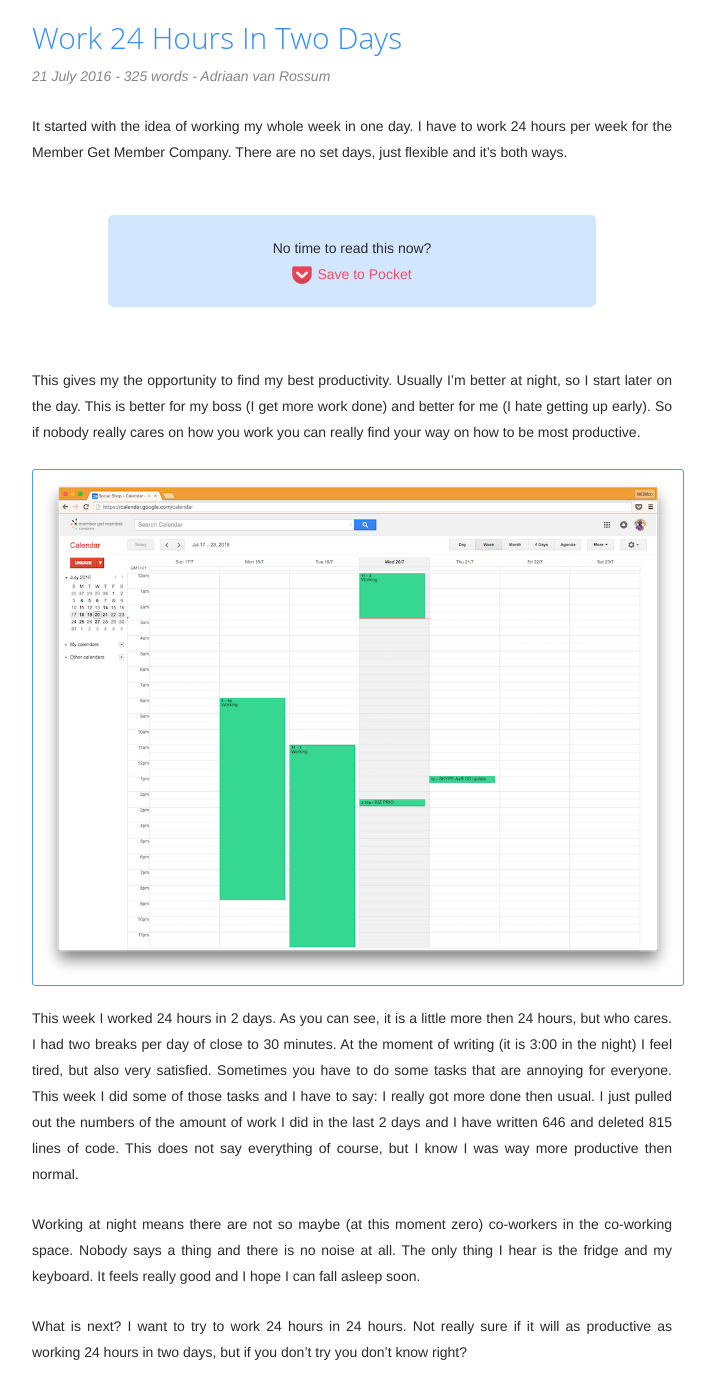
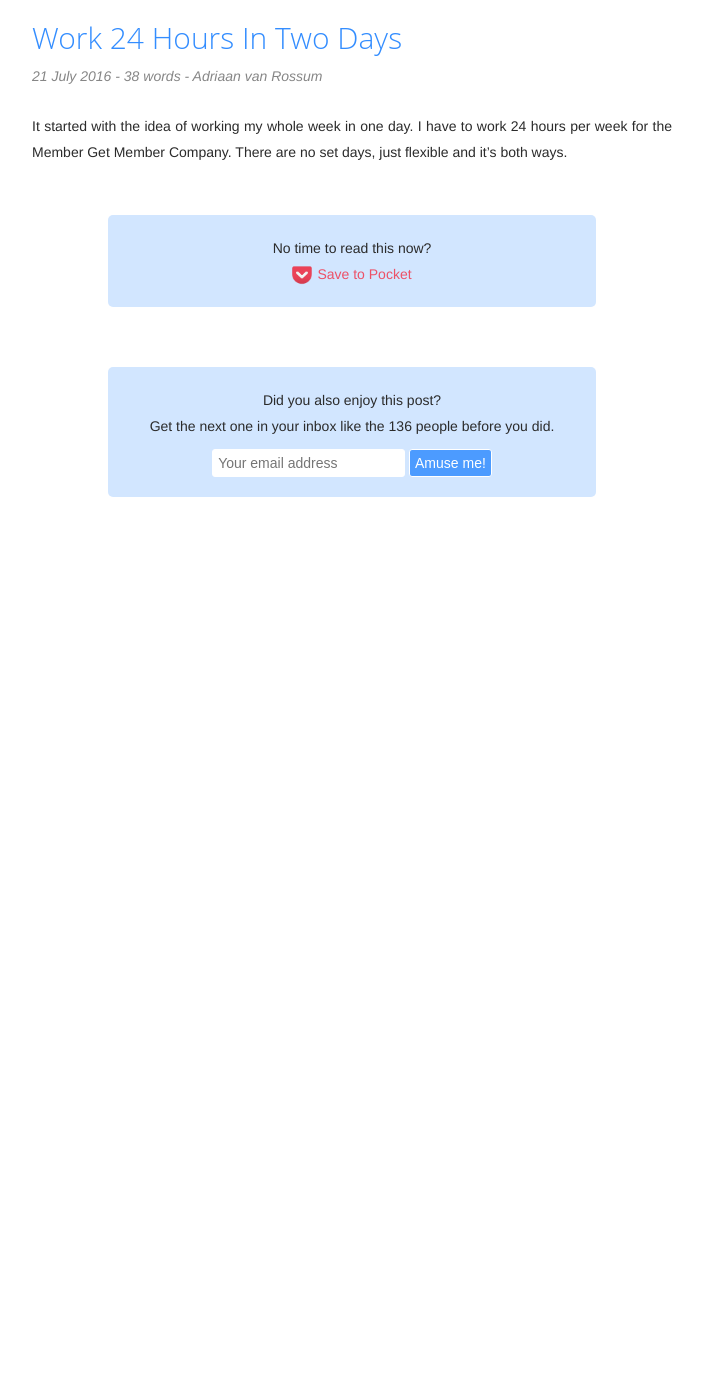
Before and after one commit to adriaandotcom/laspalmas.adriaan.io, a Jekyll site: the page built from _posts/2016-07-21-work-24-hours-in-two-days.md, in a window 1280 px wide and 1400 px high, scrolled down 284 px. Shown: the whole window, without its empty margins (288-1003 px from the left). Built offline with Jekyll 4.4.1, drawn with Linux system fonts in a browser that asks for light colours; after the commit the page ends 900 px from its top, so only the background shows below that.

Commit message:
Update 2016-07-21-work-24-hours-in-two-days.md

```diff
--- a/_posts/2016-07-21-work-24-hours-in-two-days.md
+++ b/_posts/2016-07-21-work-24-hours-in-two-days.md
@@ -3,13 +3,3 @@
 ---
 
 It started with the idea of working my whole week in one day. I have to work 24 hours per week for the Member Get Member Company. There are no set days, just flexible and it's both ways.
-
-This gives my the opportunity to find my best productivity. Usually I'm better at night, so I start later on the day. This is better for my boss (I get more work done) and better for me (I hate getting up early). So if nobody really cares on how you work you can really find your way on how to be most productive.
-
-<div><img src="/images/posts/work-24-hours-in-two-days/calendar.png"></div>
-
-This week I worked 24 hours in 2 days. As you can see, it is a little more then 24 hours, but who cares. I had two breaks per day of close to 30 minutes. At the moment of writing (it is 3:00 in the night) I feel tired, but also very satisfied. Sometimes you have to do some tasks that are annoying for everyone. This week I did some of those tasks and I have to say: I really got more done then usual. I just pulled out the numbers of the amount of work I did in the last 2 days and I have written 646 and deleted 815 lines of code. This does not say everything of course, but I know I was way more productive then normal.
-
-Working at night means there are not so maybe (at this moment zero) co-workers in the co-working space. Nobody says a thing and there is no noise at all. The only thing I hear is the fridge and my keyboard. It feels really good and I hope I can fall asleep soon.
-
-What is next? I want to try to work 24 hours in 24 hours. Not really sure if it will as productive as working 24 hours in two days, but if you don't try you don't know right?
```
